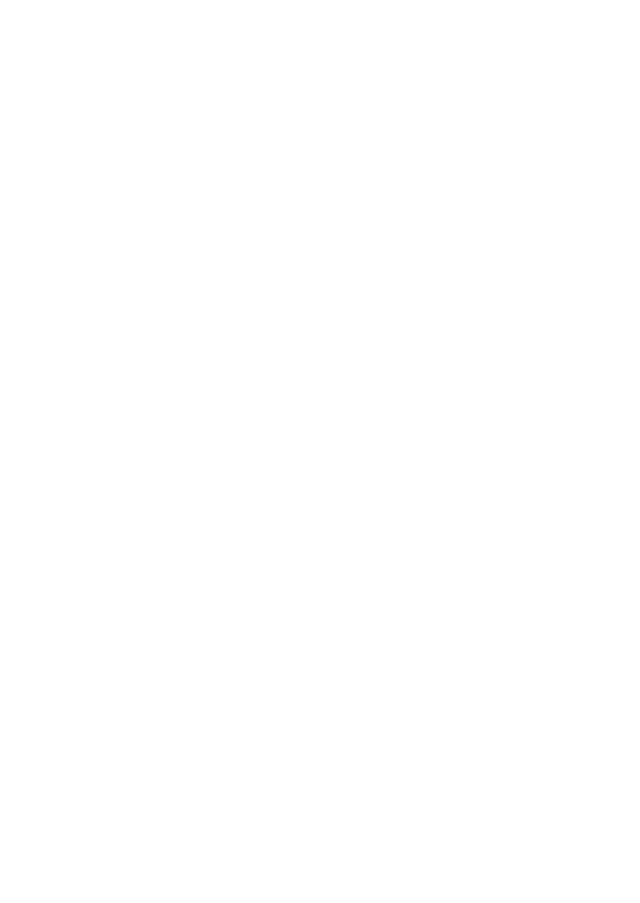
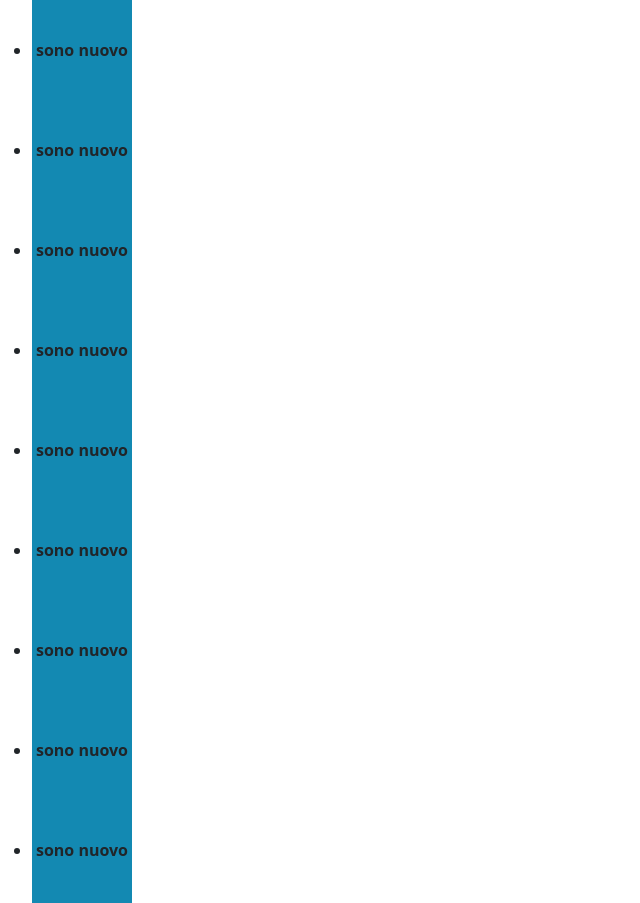
Before and after one commit to ThomasAnselmetto/js-fizzbuzz, a plain HTML site: page index.html in a window 1280 px wide. Shown: the top 903 px of the page, without its empty margins (0-640 px from the left). Before the commit the page ends 800 px from the top, so only its background shows below. Drawn offline with nearby package versions, Linux system fonts and the light colour scheme.

Commit message:
add bootstrap link

```diff
--- a/JS/main.js
+++ b/JS/main.js
@@ -16,12 +16,18 @@ console.log(list_el);
 
 for (let index = 0; index < 100; index++) {
 
+    // creo all'interno del for l'elemento li
+
     const listItem = document.createElement("li");
-    console.log(listItem)
+    console.log(listItem);
+
+    // indico che dovra' essere creato l'elemento li con classe box
 
     listItem.innerHTML = "sono nuovo";
     listItem.classList.add("box");
 
+    // qui uso il method append per far visualizzare il mio listItemItem nell'html
 
+    list_el.append(listItem);
 
 }
--- a/index.html
+++ b/index.html
@@ -5,6 +5,8 @@
     <meta charset="UTF-8">
     <meta http-equiv="X-UA-Compatible" content="IE=edge">
     <meta name="viewport" content="width=device-width, initial-scale=1.0">
+    <link href="https://cdn.jsdelivr.net/npm/bootstrap@5.2.3/dist/css/bootstrap.min.css" rel="stylesheet"
+        integrity="sha384-rbsA2VBKQhggwzxH7pPCaAqO46MgnOM80zW1RWuH61DGLwZJEdK2Kadq2F9CUG65" crossorigin="anonymous">
     <link rel="stylesheet" href="./CSS/style.css">
     <title>FizzBuzz</title>
 </head>
```
